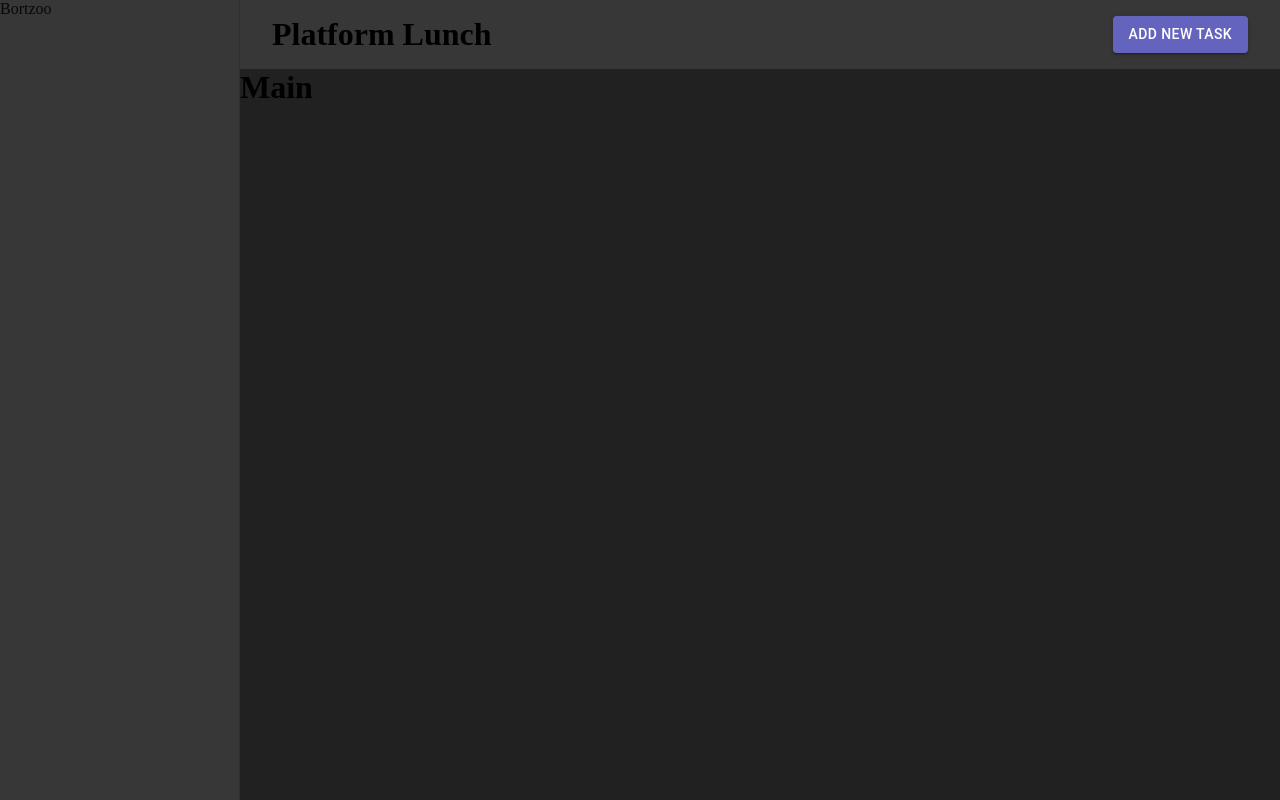
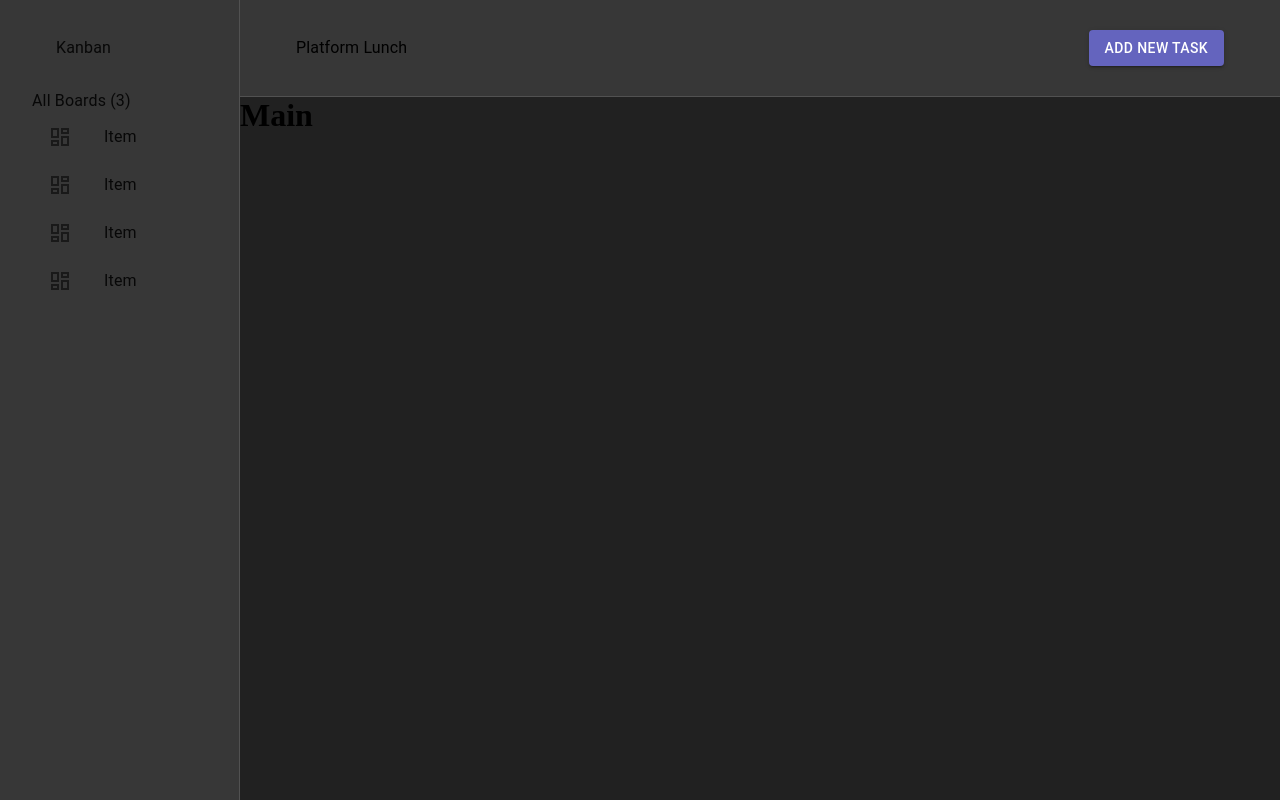
Before and after one commit to BorzooMV/kanban, a React (Vite) app: page / in a window 1280 px wide. Built offline with nearby package versions, Linux system fonts and the light colour scheme.

Commit message:
feat: add boards list to the sidebar

```diff
--- /dev/null
+++ b/src/components/BoardsList/index.tsx
@@ -0,0 +1,57 @@
+import { useState } from "react";
+
+import {
+  List,
+  ListItem,
+  ListItemIcon,
+  ListItemText,
+  Typography,
+} from "@mui/material";
+import { DashboardOutlined } from "@mui/icons-material";
+
+type ListItemType = {
+  text: string;
+};
+
+const sampleList = [
+  {
+    text: "Item",
+  },
+  {
+    text: "Item",
+  },
+  {
+    text: "Item",
+  },
+  {
+    text: "Item",
+  },
+];
+
+export default function BoardsList() {
+  const [items, setItems] = useState<ListItemType[] | []>(sampleList);
+
+  function ListItems() {
+    return (
+      <>
+        {items.map((item, index) => {
+          return (
+            <ListItem key={index}>
+              <ListItemIcon>
+                <DashboardOutlined />
+              </ListItemIcon>
+              <ListItemText primary={item.text} />
+            </ListItem>
+          );
+        })}
+      </>
+    );
+  }
+
+  return (
+    <List>
+      <Typography>All Boards (3)</Typography>
+      <ListItems />
+    </List>
+  );
+}
--- a/src/components/Layout/Header.tsx
+++ b/src/components/Layout/Header.tsx
@@ -1,4 +1,4 @@
-import { Box, Button } from "@mui/material";
+import { Box, Button, Typography, Toolbar } from "@mui/material";
 import { SIDEBAR_WIDTH } from "../../utils/const";
 
 import "./style.scss";
@@ -6,18 +6,26 @@ import "./style.scss";
 export default function Header() {
   return (
     <Box
-      className="header"
+      className="layout__header"
       sx={{
         width: `calc(100% - ${SIDEBAR_WIDTH}px)`,
         ml: `${SIDEBAR_WIDTH}px`,
       }}
     >
-      <h1>Platform Lunch</h1>
-      <div className="header__actions">
-        <Button color="primary" variant="contained">
-          Add New Task
-        </Button>
-      </div>
+      <Toolbar
+        sx={{
+          display: "flex",
+          alignItems: "center",
+          justifyContent: "space-between",
+        }}
+      >
+        <Typography>Platform Lunch</Typography>
+        <div className="header__actions">
+          <Button color="primary" variant="contained">
+            Add New Task
+          </Button>
+        </div>
+      </Toolbar>
     </Box>
   );
 }
--- a/src/components/Layout/MainWrapper.tsx
+++ b/src/components/Layout/MainWrapper.tsx
@@ -3,7 +3,7 @@ import { MainWrapperType } from "../../ts/types";
 
 export default function MainWrapper({ children }: MainWrapperType) {
   return (
-    <Box className="main-wrapper" sx={{ flexGrow: 1 }}>
+    <Box className="layout__main-wrapper" sx={{ flexGrow: 1 }}>
       {children}
     </Box>
   );
--- a/src/components/Layout/Sidebar.tsx
+++ b/src/components/Layout/Sidebar.tsx
@@ -1,12 +1,20 @@
 import React from "react";
+
+import { SIDEBAR_WIDTH } from "../../utils/const";
+
+import BoardsList from "../BoardsList";
+
+import Toolbar from "@mui/material/Toolbar";
+import Typography from "@mui/material/Typography";
+import Divider from "@mui/material/Divider";
 import Drawer from "@mui/material/Drawer";
 
 import "./style.scss";
-import { SIDEBAR_WIDTH } from "../../utils/const";
 
 export default function Sidebar() {
   return (
     <Drawer
+      className="layout__sidebar"
       variant="permanent"
       anchor="left"
       sx={{
@@ -18,7 +26,11 @@ export default function Sidebar() {
         },
       }}
     >
-      Bortzoo
+      <Toolbar>
+        <Typography>Kanban</Typography>
+      </Toolbar>
+      <Divider sx={{ opacity: 0 }} />
+      <BoardsList />
     </Drawer>
   );
 }
--- a/src/components/Layout/style.scss
+++ b/src/components/Layout/style.scss
@@ -1,9 +1,19 @@
 @import "../../utils/theme/global.scss";
 
-.header {
-  padding: 1rem 2rem;
-  display: flex;
-  justify-content: space-between;
-  align-items: center;
-  background: $darkBackgroundLighten;
+.layout {
+  &__header {
+    padding: 1rem 2rem;
+    background: $darkBackgroundLighten;
+    border-bottom: $thinBorderLight;
+  }
+
+  &__sidebar {
+    & .MuiDrawer-paper {
+      border-right: $thinBorderLight;
+      padding: 1rem 2rem;
+    }
+  }
+
+  &__main-wrapper {
+  }
 }
--- a/src/utils/theme/global.scss
+++ b/src/utils/theme/global.scss
@@ -3,6 +3,10 @@ $darkBackground: #212121;
 $darkBackgroundLighten: #373737;
 $primary: #6464be;
 $white: #fff;
+$lightGrey: #515151;
+
+// Borders
+$thinBorderLight: 1px solid $lightGrey;
 
 * {
   padding: 0;
```
